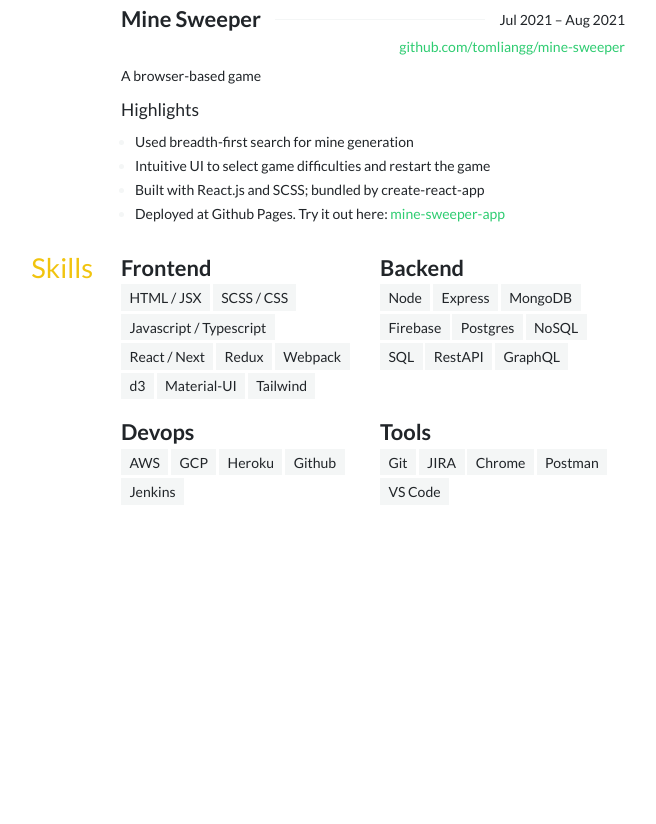
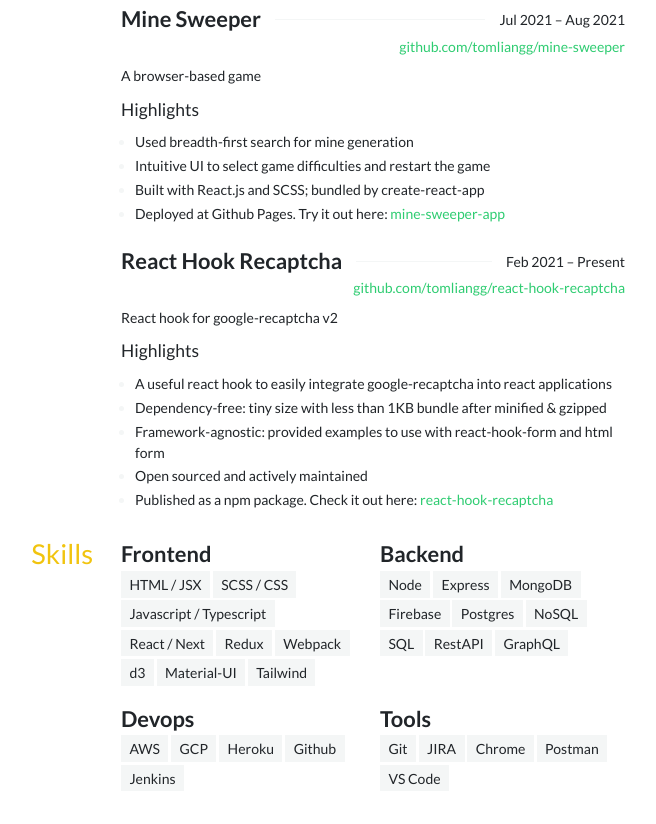
Before and after one commit to tomliangg/tomliangg.github.io, a plain HTML site: page index.html in a window 1280 px wide. Shown: the part 2458-3282 px from the top of the page, without its empty margins (365-1021 px from the left). Before the commit the page ends 3022 px from the top, so only its background shows below. Drawn offline with Linux system fonts and the light colour scheme.

Commit message:
add react-hook-recaptcha to project list

```diff
--- a/index.html
+++ b/index.html
@@ -429,6 +429,31 @@ blockquote > * + * {
                     <li>Deployed at Github Pages. Try it out here: <a href="https://tomliangg.github.io/mine-sweeper">mine-sweeper-app</a></li>
                 </ul>
             </article>
+            <article>
+              <header>
+                <div class="spaced-list">
+                  <h4>React Hook Recaptcha</h4>
+                  <span>
+                    <time datetime="2021-08-01">Feb 2021</time> –
+                    <time datetime="2021-09-01">Present</time>
+                  </span>
+                </div>
+                <div class="spaced-list">
+                  <span>
+                  </span>
+                    <a href="https://github.com/tomliangg/react-hook-recaptcha">github.com/tomliangg/react-hook-recaptcha</a>
+                </div>
+              </header>
+                <p>React hook for google-recaptcha v2</p>
+                <h5>Highlights</h5>
+                <ul>
+                    <li>A useful react hook to easily integrate google-recaptcha into react applications</li>
+                    <li>Dependency-free: tiny size with less than 1KB bundle after minified & gzipped</li>
+                    <li>Framework-agnostic: provided examples to use with react-hook-form and html form</li>
+                    <li>Open sourced and actively maintained</li>
+                    <li>Published as a npm package. Check it out here: <a href="https://www.npmjs.com/package/react-hook-recaptcha">react-hook-recaptcha</a></li>
+                </ul>
+            </article>
         </div>
       </section>
       <section id="skills">
```
